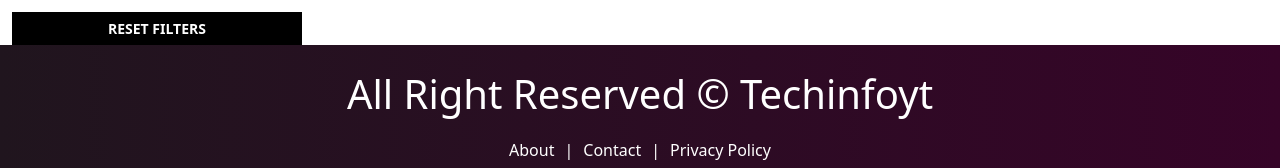
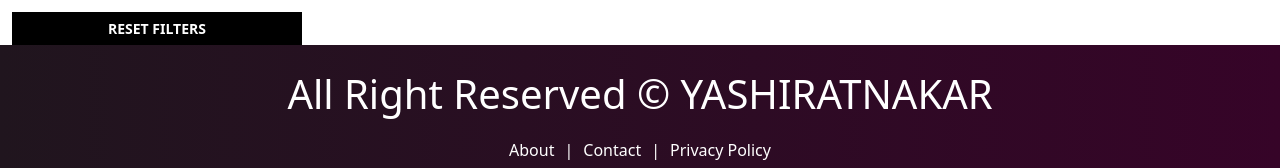
Before and after one commit to YASHIRATNAKAR/Gift_Website, a React (Create React App) app in the folder client/: page / in a window 1280 px wide. Shown: the part 754-922 px from the top of the page. Built offline with nearby package versions, Linux system fonts and the light colour scheme; no server answers.

Commit message:
Update Footer.js

```diff
--- a/client/src/components/Layout/Footer.js
+++ b/client/src/components/Layout/Footer.js
@@ -3,7 +3,7 @@ import { Link } from "react-router-dom";
 const Footer = () => {
   return (
     <div className="footer">
-      <h1 className="text-center">All Right Reserved &copy; Techinfoyt</h1>
+      <h1 className="text-center">All Right Reserved &copy; YASHIRATNAKAR</h1>
       <p className="text-center mt-3">
         <Link to="/about">About</Link>|<Link to="/contact">Contact</Link>|
         <Link to="/policy">Privacy Policy</Link>
```
